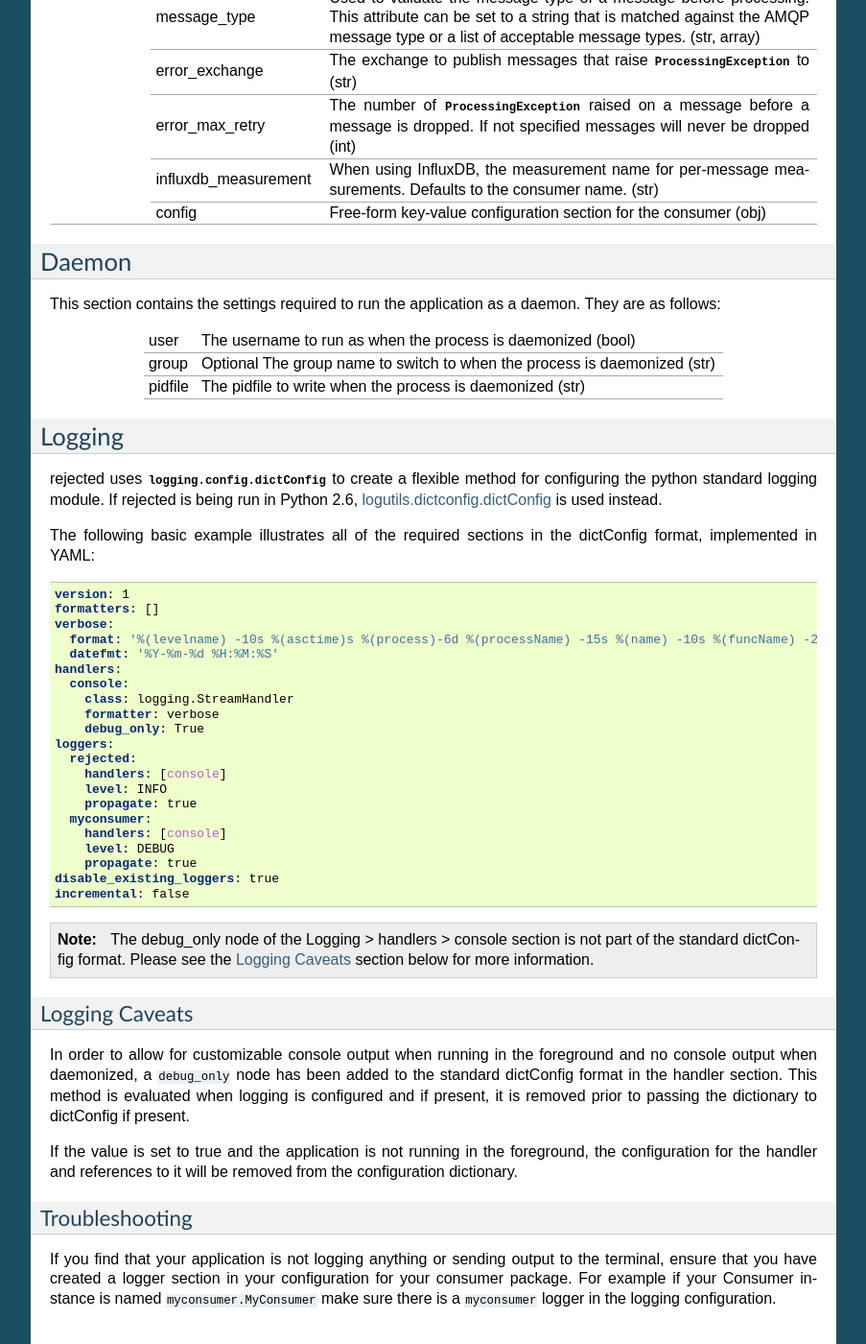
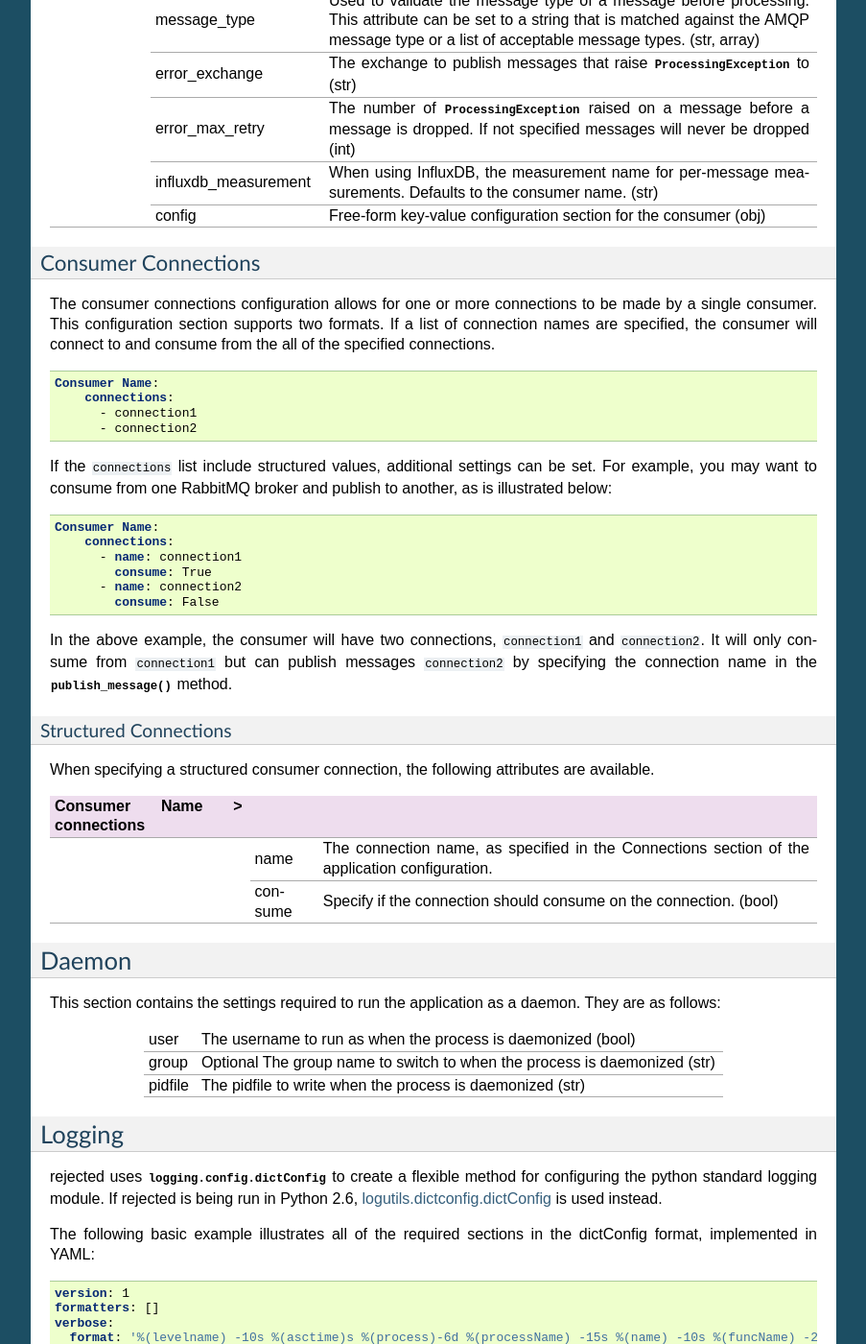
Before and after one commit to gmr/rejected, a Sphinx documentation site: the page built from docs/configuration.rst, in a window 1280 px wide and 1400 px high, scrolled down 1769 px. Shown: the whole window at 96% size, without its empty margins (198-1101 px from the left). Built offline with Sphinx 7.4.7, drawn with Linux system fonts in a browser that asks for light colours; some of the changed text lies outside the part shown.

Commit message:
Doc updates

```diff
--- a/docs/configuration.rst
+++ b/docs/configuration.rst
@@ -61,15 +61,17 @@ influxdb
 
 statsd
 ^^^^^^
-+----------------+-------------------------------------------------------------------------------+
-| stats > statsd |                                                                               |
-+================+========+======================================================================+
-|                | prefix | An optional prefix to use when creating the statsd metric path (str) |
-+----------------+--------+----------------------------------------------------------------------+
-|                | host   | The hostname or ip address of the statsd server (str)                |
-+----------------+--------+----------------------------------------------------------------------+
-|                | port   | The port of the statsd server. Default: ``8125`` (int)               |
-+----------------+--------+----------------------------------------------------------------------+
++----------------+--------------------------------------------------------------------------------+
+| stats > statsd |                                                                                |
++================+=========+======================================================================+
+|                | enabled | Toggle statsd reporting off and on (bool)                            |
++----------------+---------+----------------------------------------------------------------------+
+|                | prefix  | An optional prefix to use when creating the statsd metric path (str) |
++----------------+---------+----------------------------------------------------------------------+
+|                | host    | The hostname or ip address of the statsd server (str)                |
++----------------+---------+----------------------------------------------------------------------+
+|                | port    | The port of the statsd server. Default: ``8125`` (int)               |
++----------------+---------+----------------------------------------------------------------------+
 
 Connections
 ^^^^^^^^^^^
@@ -97,10 +99,10 @@ Each consumer entry should be a nested object with a unique name with consumer a
 
 +---------------+-----------------------------------------------------------------------------------------------------------+
 | Consumer Name |                                                                                                           |
-+===============+=============+=============================================================================================+
++===============+=======================+===================================================================================+
 |               | consumer              | The package.module.Class path to the consumer code (str)                          |
 |               +-----------------------+-----------------------------------------------------------------------------------+
-|               | connections           | The connections, by name, to connect to from the Connections section (list)       |
+|               | connections           | The connections to connect to (list) - See `Consumer Connections`_                |
 |               +-----------------------+-----------------------------------------------------------------------------------+
 |               | qty                   | The number of consumers per connection to run (int)                               |
 |               +-----------------------+-----------------------------------------------------------------------------------+
@@ -129,6 +131,53 @@ Each consumer entry should be a nested object with a unique name with consumer a
 |               +-----------------------+-----------------------------------------------------------------------------------+
 |               | config                | Free-form key-value configuration section for the consumer (obj)                  |
 +---------------+-----------------------+-----------------------------------------------------------------------------------+
+
+Consumer Connections
+^^^^^^^^^^^^^^^^^^^^
+The consumer connections configuration allows for one or more connections to be
+made by a single consumer. This configuration section supports two formats. If
+a list of connection names are specified, the consumer will connect to and consume
+from the all of the specified connections.
+
+.. code:: yaml
+
+    Consumer Name:
+        connections:
+          - connection1
+          - connection2
+
+If the ``connections`` list include structured values, additional settings can be
+set. For example, you may want to consume from one RabbitMQ broker and publish to
+another, as is illustrated below:
+
+.. code:: yaml
+
+    Consumer Name:
+        connections:
+          - name: connection1
+            consume: True
+          - name: connection2
+            consume: False
+
+In the above example, the consumer will have two connections, ``connection1`` and
+``connection2``. It will only consume from ``connection1`` but can publish
+messages ``connection2`` by specifying the connection name in the
+:py:meth:`~rejected.consumer.Consumer.publish_message` method.
+
+Structured Connections
+!!!!!!!!!!!!!!!!!!!!!!
+
+When specifying a structured consumer connection, the following attributes are
+available.
+
++-----------------------------+------------------------------------------------------------------------------+
+| Consumer Name > connections |                                                                              |
++=============================+=========+====================================================================+
+|                             | name    | The connection name, as specified in the Connections section of    |
+|                             |         | the application configuration.                                     |
+|                             +---------+--------------------------------------------------------------------+
+|                             | consume | Specify if the connection should consume on the connection. (bool) |
++-----------------------------+---------+--------------------------------------------------------------------+
 
 .. _daemon:
 
```
Also changed, not shown: example.yaml (+18 -2 lines).
